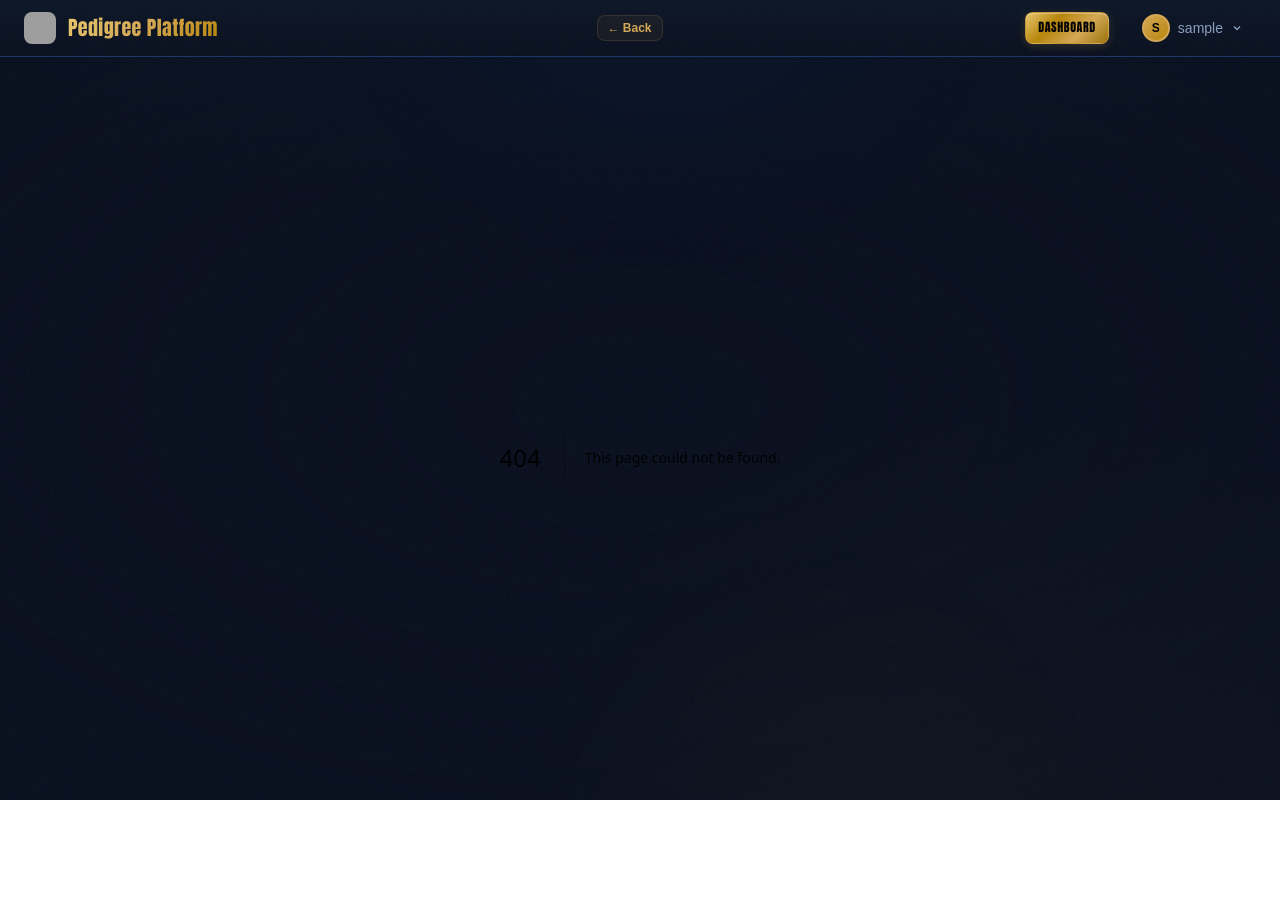
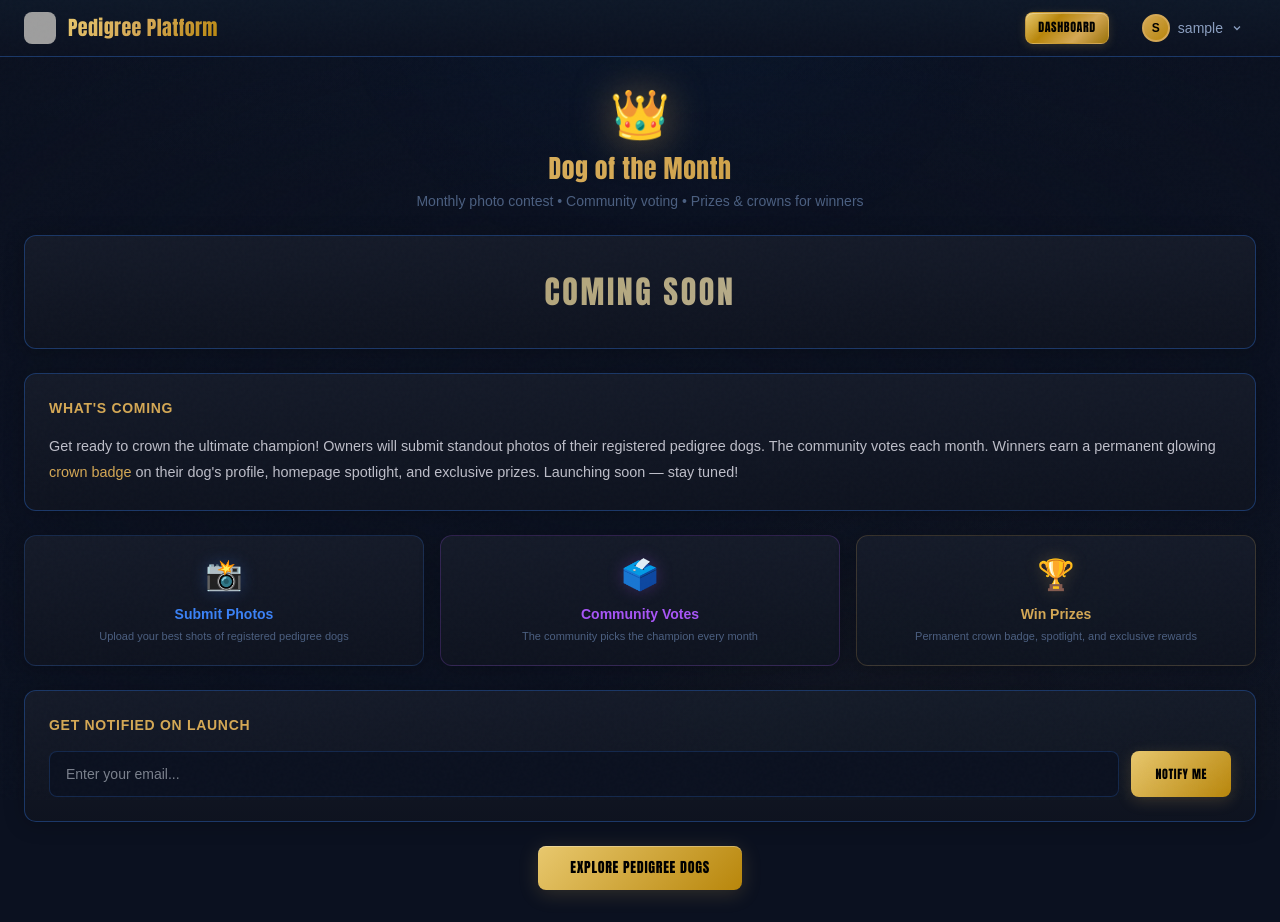
Before and after one commit to CD-Ideas/pedigree-frontend, a Next.js app: page /dog-of-the-month in a window 1280 px wide. Before the commit this address had no page. Before the commit the page ends 857 px from the top, so only its background shows below. Built offline with nearby package versions, Linux system fonts and the light colour scheme; sample sign-in values are in the browser's storage; grey boxes are pictures that could not be loaded.

Commit message:
Auto-backup: 2026-03-23 13:30:01

```diff
--- /dev/null
+++ b/app/(inner)/dog-of-the-month/page.tsx
@@ -0,0 +1,172 @@
+"use client";
+
+import { useState } from "react";
+import Link from "next/link";
+
+const STEEL_FRAME = {
+  border: "1.5px solid rgba(30,64,120,0.8)",
+  boxShadow: "0 2px 20px rgba(0,0,0,0.25)",
+  background: "linear-gradient(180deg, rgba(22,28,42,0.95) 0%, rgba(15,20,32,0.95) 100%)",
+};
+
+export default function DogOfTheMonthPage() {
+  const [email, setEmail] = useState("");
+  const [submitted, setSubmitted] = useState(false);
+
+  const handleSubmit = (e: React.FormEvent) => {
+    e.preventDefault();
+    if (email.trim()) {
+      console.log("Notify email:", email);
+      setSubmitted(true);
+      setTimeout(() => setSubmitted(false), 4000);
+      setEmail("");
+    }
+  };
+
+  return (
+    <div className="space-y-6">
+      {/* Header */}
+      <div className="text-center">
+        <div className="relative inline-block mb-3">
+          <span className="text-5xl block"
+            style={{ filter: "drop-shadow(0 0 20px rgba(212,168,85,0.5))" }}>
+            👑
+          </span>
+        </div>
+        <h1 style={{
+          fontFamily: "var(--font-display)",
+          fontWeight: 700,
+          fontSize: "1.6rem",
+          background: "linear-gradient(135deg, #e8c86e, #d4a855, #b8860b)",
+          WebkitBackgroundClip: "text",
+          WebkitTextFillColor: "transparent",
+          letterSpacing: "0.02em",
+        }}>
+          Dog of the Month
+        </h1>
+        <p className="mt-1 text-sm" style={{ color: "var(--text-muted, #5a6a82)", fontFamily: "var(--font-table)" }}>
+          Monthly photo contest &bull; Community voting &bull; Prizes &amp; crowns for winners
+        </p>
+      </div>
+
+      {/* Coming Soon Badge */}
+      <div className="rounded-xl p-8 text-center" style={STEEL_FRAME}>
+        <span className="block animate-pulse"
+          style={{
+            fontFamily: "var(--font-display)",
+            fontWeight: 700,
+            fontSize: "2rem",
+            background: "linear-gradient(135deg, #e8c86e, #f5e6b8, #b8860b, #e8c86e)",
+            backgroundSize: "200% 200%",
+            WebkitBackgroundClip: "text",
+            WebkitTextFillColor: "transparent",
+            letterSpacing: "0.08em",
+            textTransform: "uppercase" as const,
+          }}>
+          Coming Soon
+        </span>
+      </div>
+
+      {/* Teaser Description */}
+      <div className="rounded-xl p-6" style={STEEL_FRAME}>
+        <h2 className="text-sm font-bold uppercase tracking-wider mb-4"
+          style={{ color: "var(--accent-gold, #d4a855)", fontFamily: "var(--font-table)" }}>
+          What&apos;s Coming
+        </h2>
+        <p className="leading-relaxed"
+          style={{
+            fontFamily: "var(--font-table, Rajdhani, sans-serif)",
+            fontSize: "0.9rem",
+            color: "rgba(220,220,230,0.85)",
+            lineHeight: 1.8,
+          }}>
+          Get ready to crown the ultimate champion! Owners will submit standout photos of their
+          registered pedigree dogs. The community votes each month. Winners earn a permanent
+          glowing <span style={{ color: "#d4a855" }}>crown badge</span> on their dog&apos;s profile,
+          homepage spotlight, and exclusive prizes. Launching soon — stay tuned!
+        </p>
+      </div>
+
+      {/* Feature Preview Cards */}
+      <div className="grid grid-cols-1 sm:grid-cols-3 gap-4">
+        {[
+          { icon: "📸", title: "Submit Photos", desc: "Upload your best shots of registered pedigree dogs", color: "#3b82f6" },
+          { icon: "🗳️", title: "Community Votes", desc: "The community picks the champion every month", color: "#a855f7" },
+          { icon: "🏆", title: "Win Prizes", desc: "Permanent crown badge, spotlight, and exclusive rewards", color: "#d4a855" },
+        ].map((item, i) => (
+          <div key={i} className="rounded-xl p-5 text-center transition-all hover:scale-[1.02]"
+            style={{
+              ...STEEL_FRAME,
+              borderColor: `${item.color}33`,
+            }}>
+            <span className="text-3xl mb-3 block"
+              style={{ filter: `drop-shadow(0 0 8px ${item.color}40)` }}>
+              {item.icon}
+            </span>
+            <p className="text-sm font-bold mb-1"
+              style={{ color: item.color, fontFamily: "var(--font-table)" }}>
+              {item.title}
+            </p>
+            <p className="text-[11px]"
+              style={{ color: "var(--text-muted, #5a6a82)", fontFamily: "var(--font-table)" }}>
+              {item.desc}
+            </p>
+          </div>
+        ))}
+      </div>
+
+      {/* Email Notification */}
+      <div className="rounded-xl p-6" style={STEEL_FRAME}>
+        <h2 className="text-sm font-bold uppercase tracking-wider mb-4"
+          style={{ color: "var(--accent-gold, #d4a855)", fontFamily: "var(--font-table)" }}>
+          Get Notified on Launch
+        </h2>
+        <form onSubmit={handleSubmit} className="flex flex-col sm:flex-row gap-3">
+          <input
+            type="email"
+            value={email}
+            onChange={(e) => setEmail(e.target.value)}
+            placeholder="Enter your email..."
+            required
+            className="flex-1 rounded-lg px-4 py-3 text-sm outline-none transition-all"
+            style={{
+              background: "var(--bg-deep, #0b1120)",
+              border: "1px solid rgba(30,64,120,0.5)",
+              color: "var(--text-primary, #e2e8f0)",
+              fontFamily: "var(--font-table, Rajdhani, sans-serif)",
+            }}
+          />
+          <button
+            type="submit"
+            className="px-6 py-3 rounded-lg text-xs font-bold uppercase tracking-wider transition-all hover:scale-[1.03]"
+            style={{
+              background: submitted
+                ? "linear-gradient(135deg, #22c55e, #16a34a)"
+                : "linear-gradient(135deg, #e8c86e, #b8860b)",
+              color: "#000",
+              fontFamily: "var(--font-display)",
+              boxShadow: submitted
+                ? "0 4px 15px rgba(34,197,94,0.3)"
+                : "0 4px 15px rgba(212,168,85,0.2)",
+            }}>
+            {submitted ? "Subscribed!" : "Notify Me"}
+          </button>
+        </form>
+      </div>
+
+      {/* CTA */}
+      <div className="flex justify-center">
+        <Link href="/dogs"
+          className="px-8 py-3 rounded-lg text-sm font-bold uppercase tracking-wider transition-all hover:scale-[1.03]"
+          style={{
+            background: "linear-gradient(135deg, #e8c86e, #b8860b)",
+            color: "#000",
+            fontFamily: "var(--font-display)",
+            boxShadow: "0 4px 20px rgba(212,168,85,0.2), inset 0 1px 0 rgba(255,255,255,0.3)",
+          }}>
+          Explore Pedigree Dogs
+        </Link>
+      </div>
+    </div>
+  );
+}
--- a/app/NavBar.tsx
+++ b/app/NavBar.tsx
@@ -244,7 +244,7 @@ export default function NavBar() {
             Pedigree Platform
           </span>
         </Link>
-        {mounted && loggedIn && pathname !== "/dashboard" && !pathname.startsWith("/marketplace") && (
+        {mounted && loggedIn && pathname !== "/dashboard" && !pathname.startsWith("/marketplace") && pathname !== "/dog-of-the-month" && (
           <button
             onClick={() => {
               if (pathname === "/dashboard/pedigrees") {
--- a/app/page.tsx
+++ b/app/page.tsx
@@ -412,7 +412,7 @@ export default function Home() {
                 { icon: "🔗", title: "Easy Sharing", desc: "Share via WhatsApp, Telegram with rich previews", color: "#a855f7", glow: "168,85,247" },
                 { icon: "🏆", title: "Title Tracking", desc: "CH, GR CH, ROM tracking across generations", color: "#d4a855", glow: "212,168,85" },
                 { icon: "🧬", title: "Puppy Predictor", desc: "Input sire + dam genotypes, predict litter coat colors & probabilities", color: "#ef4444", glow: "239,68,68", redirect: "/puppy-predictor" },
-                { icon: "👑", title: "Dog of the Month", desc: "Monthly photo contest with community voting & prizes", color: "#f97316", glow: "249,115,22" },
+                { icon: "👑", title: "Dog of the Month", desc: "Monthly photo contest with community voting & prizes", color: "#f97316", glow: "249,115,22", redirect: "/dog-of-the-month" },
                 { icon: "🔦", title: "Lineage Spotlight", desc: "Search any legendary dog, trace descendants and find the tightest bloodlines ranked by blood %", color: "#1d8cf8", glow: "29,140,248", redirect: "/pedigree/spotlight" },
                 { icon: "🧪", title: "Pedigree Lab", desc: "Build custom pedigrees with drag-and-drop, then publish and share", color: "#a78bfa", glow: "167,139,250", redirect: "/pedigree-lab" },
                 { icon: "🌍", title: "Community Pedigrees", desc: "Browse and discover pedigrees created by the community", color: "#22d3ee", glow: "34,211,238", redirect: "/community", gridCol: "2 / 4", center: true },
```
